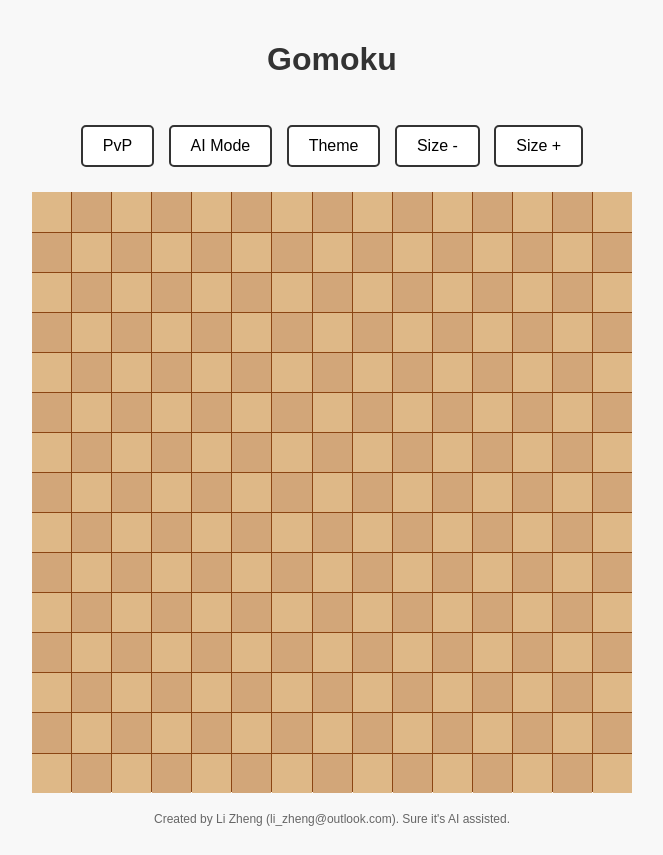
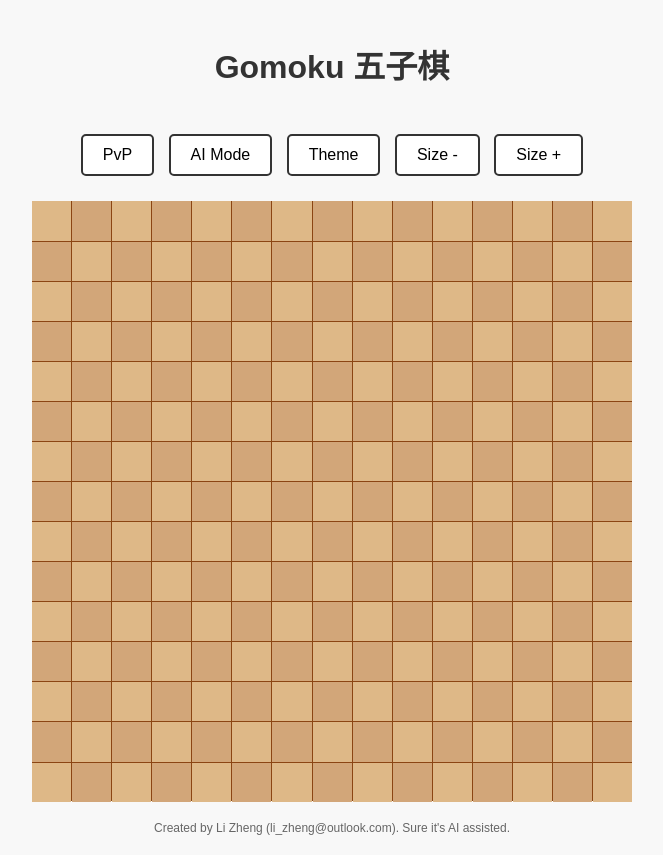
Before and after one commit to xjrmh/gomoku-game, a plain HTML site: page index.html in a window 1280 px wide. Shown: the whole page, without its empty margins (308-971 px from the left). Drawn offline with Linux system fonts and the light colour scheme.

Commit message:
Add Chinese name to title

```diff
--- a/index.html
+++ b/index.html
@@ -8,7 +8,7 @@
 </head>
 <body>
 <div class="container">
-  <h1>Gomoku</h1>
+  <h1>Gomoku 五子棋</h1>
   <div id="message"></div>
   <div id="mode-buttons">
     <button id="pvp-btn">PvP</button>
```
